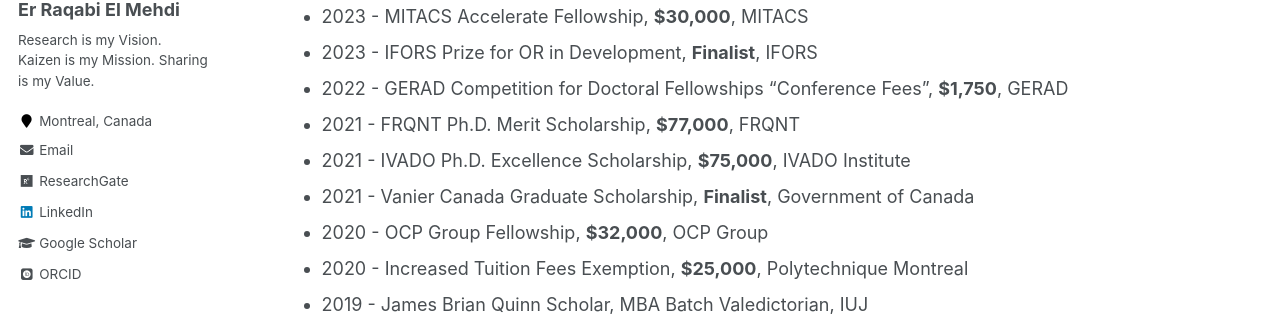
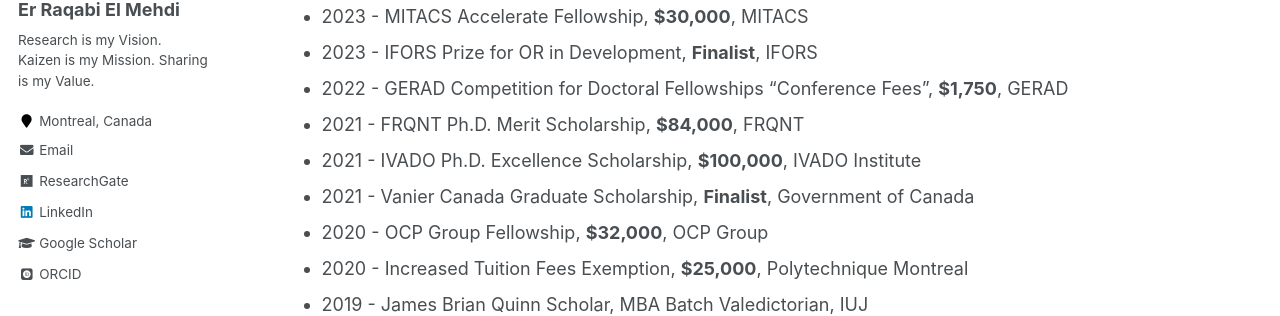
Before and after one commit to RqbMedi/rqbmedi.github.io, a Jekyll site: the page built from _pages/awards.md, in a window 1280 px wide and 900 px high. Shown: the part 277-593 px from the top of the window. Built offline with Jekyll 4.4.1, drawn with Linux system fonts in a browser that asks for light colours; some web fonts are replaced.

Commit message:
Update awards.md

```diff
--- a/_pages/awards.md
+++ b/_pages/awards.md
@@ -15,8 +15,8 @@ Honors & Awards
 - 2023 - MITACS Accelerate Fellowship, **$30,000**, MITACS
 - 2023 - IFORS Prize for OR in Development, **Finalist**, IFORS
 - 2022 - GERAD Competition for Doctoral Fellowships "Conference Fees", **$1,750**, GERAD
-- 2021 - FRQNT Ph.D. Merit Scholarship, **$77,000**, FRQNT
-- 2021 - IVADO Ph.D. Excellence Scholarship, **$75,000**, IVADO Institute
+- 2021 - FRQNT Ph.D. Merit Scholarship, **$84,000**, FRQNT
+- 2021 - IVADO Ph.D. Excellence Scholarship, **$100,000**, IVADO Institute
 - 2021 - Vanier Canada Graduate Scholarship, **Finalist**, Government of Canada
 - 2020 - OCP Group Fellowship, **$32,000**, OCP Group
 - 2020 - Increased Tuition Fees Exemption, **$25,000**, Polytechnique Montreal
```
